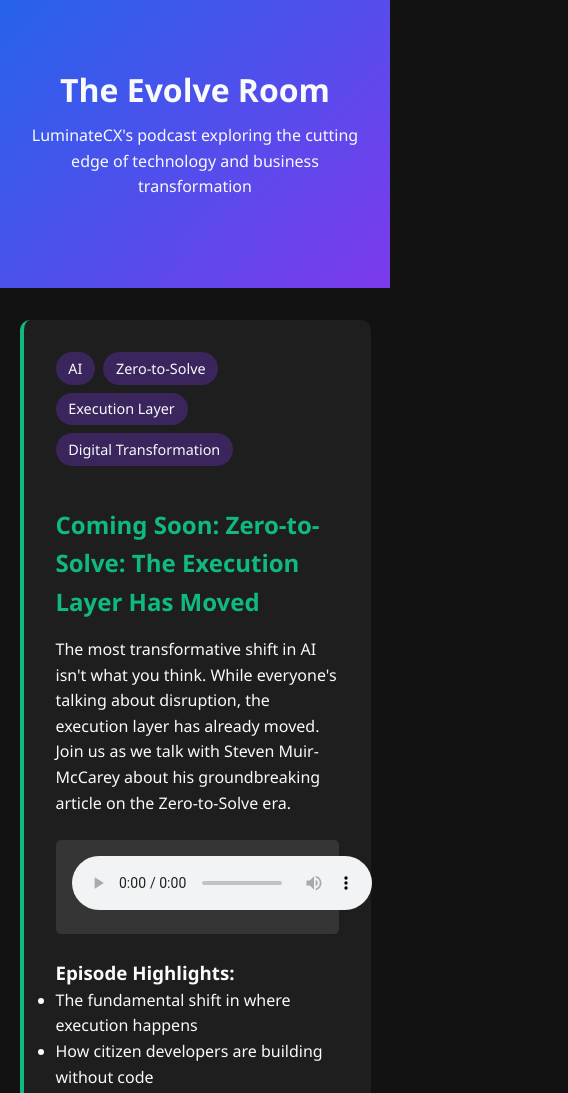
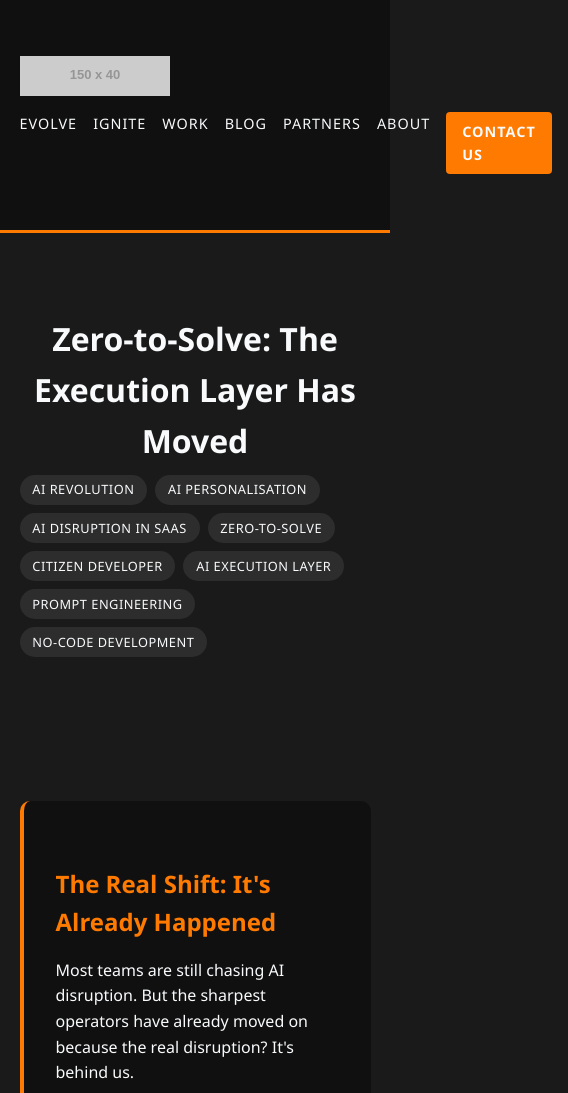
Before and after one commit to Mewsik79/zero-to-solve-podcast, a plain HTML site: page index.html in a window 390 px wide. Shown: the top 1093 px of the page, 568 px wide, since content can reach past the window. Drawn offline with Linux system fonts and the light colour scheme; placeholder pictures from the web are drawn by us.

Commit message:
Update podcast website to match LuminateCX brand and color scheme

```diff
--- a/index.html
+++ b/index.html
@@ -6,11 +6,13 @@
     <title>The Evolve Room | LuminateCX Podcast</title>
     <style>
         :root {
-            --primary: #2563eb;
-            --secondary: #7c3aed;
-            --dark: #121212;
+            --primary: #FF7A00;
+            --secondary: #FF7A00;
+            --dark: #1a1a1a;
+            --darker: #101010;
             --light: #f8fafc;
-            --accent: #10b981;
+            --accent: #FF7A00;
+            --tag-bg: #2d2d2d;
         }
         * {
             margin: 0;
@@ -24,9 +26,44 @@
             line-height: 1.6;
         }
         header {
-            background: linear-gradient(135deg, var(--primary), var(--secondary));
-            padding: 2rem 0;
-            text-align: center;
+            background-color: var(--darker);
+            padding: 1.5rem 0;
+            border-bottom: 3px solid var(--primary);
+        }
+        .header-content {
+            display: flex;
+            align-items: center;
+            justify-content: space-between;
+        }
+        .logo {
+            display: flex;
+            align-items: center;
+        }
+        .logo img {
+            height: 40px;
+            margin-right: 1rem;
+        }
+        .nav-links {
+            display: flex;
+        }
+        .nav-links a {
+            color: var(--light);
+            text-decoration: none;
+            margin-left: 1.5rem;
+            text-transform: uppercase;
+            font-size: 0.9rem;
+            letter-spacing: 1px;
+        }
+        .contact-btn {
+            background-color: var(--primary);
+            color: white;
+            padding: 0.5rem 1rem;
+            border-radius: 4px;
+            text-decoration: none;
+            text-transform: uppercase;
+            font-size: 0.9rem;
+            font-weight: bold;
+            letter-spacing: 1px;
         }
         .container {
             width: 90%;
@@ -37,6 +74,7 @@
         h1 {
             font-size: 2.5rem;
             margin-bottom: 0.5rem;
+            text-align: center;
         }
         h2 {
             font-size: 1.8rem;
@@ -46,12 +84,12 @@
         p {
             margin-bottom: 1.5rem;
         }
-        .logo {
-            max-width: 200px;
-            margin-bottom: 1rem;
+        .hero {
+            text-align: center;
+            padding: 3rem 0;
         }
         .episode-card {
-            background-color: rgba(255, 255, 255, 0.05);
+            background-color: var(--darker);
             border-radius: 10px;
             padding: 2rem;
             margin-bottom: 2rem;
@@ -59,7 +97,7 @@
         }
         .player {
             width: 100%;
-            background-color: rgba(255, 255, 255, 0.1);
+            background-color: rgba(255, 255, 255, 0.05);
             padding: 1rem;
             border-radius: 5px;
             margin: 1.5rem 0;
@@ -75,15 +113,21 @@
             margin-right: 1rem;
             margin-bottom: 1rem;
             transition: all 0.3s ease;
+            text-transform: uppercase;
+            letter-spacing: 1px;
+            font-size: 0.9rem;
         }
         .btn:hover {
-            background-color: #0d946a;
+            background-color: #e66d00;
             transform: translateY(-2px);
         }
         .host-info {
             display: flex;
             align-items: center;
             margin-bottom: 2rem;
+            background-color: var(--darker);
+            padding: 1.5rem;
+            border-radius: 10px;
         }
         .host-avatar {
             width: 80px;
@@ -91,19 +135,22 @@
             border-radius: 50%;
             margin-right: 1.5rem;
             background-color: var(--primary);
+            flex-shrink: 0;
         }
         .subscribe-section {
-            background-color: rgba(255, 255, 255, 0.05);
+            background-color: var(--darker);
             padding: 2rem;
             border-radius: 10px;
             text-align: center;
             margin: 3rem 0;
+            border-top: 3px solid var(--primary);
         }
         footer {
             text-align: center;
             padding: 2rem 0;
-            background-color: rgba(0, 0, 0, 0.3);
+            background-color: var(--darker);
             margin-top: 3rem;
+            border-top: 1px solid #333;
         }
         .tags {
             display: flex;
@@ -111,14 +158,39 @@
             margin-bottom: 1.5rem;
         }
         .tag {
-            background-color: rgba(124, 58, 237, 0.3);
+            background-color: var(--tag-bg);
             padding: 0.3rem 0.8rem;
             border-radius: 20px;
             margin-right: 0.5rem;
             margin-bottom: 0.5rem;
-            font-size: 0.9rem;
+            font-size: 0.8rem;
+            text-transform: uppercase;
+            letter-spacing: 0.5px;
+        }
+        .featured-image {
+            width: 100%;
+            border-radius: 10px;
+            margin: 1.5rem 0;
+            border: 1px solid #333;
+        }
+        .quote {
+            border-left: 3px solid var(--primary);
+            padding-left: 1.5rem;
+            margin: 2rem 0;
+            font-style: italic;
         }
         @media (max-width: 768px) {
+            .header-content {
+                flex-direction: column;
+                align-items: flex-start;
+            }
+            .nav-links {
+                margin-top: 1rem;
+            }
+            .nav-links a {
+                margin-left: 0;
+                margin-right: 1rem;
+            }
             h1 {
                 font-size: 2rem;
             }
@@ -138,28 +210,54 @@
 </head>
 <body>
     <header>
-        <div class="container">
-            <h1>The Evolve Room</h1>
-            <p>LuminateCX's podcast exploring the cutting edge of technology and business transformation</p>
+        <div class="container header-content">
+            <div class="logo">
+                <img src="https://via.placeholder.com/150x40/FF7A00/FFFFFF?text=LuminateCX" alt="LuminateCX Logo">
+            </div>
+            <div class="nav-links">
+                <a href="#">EVOLVE</a>
+                <a href="#">IGNITE</a>
+                <a href="#">WORK</a>
+                <a href="#">BLOG</a>
+                <a href="#">PARTNERS</a>
+                <a href="#">ABOUT</a>
+                <a href="#" class="contact-btn">CONTACT US</a>
+            </div>
         </div>
     </header>
 
+    <div class="hero">
+        <div class="container">
+            <h1>Zero-to-Solve: The Execution Layer Has Moved</h1>
+            <div class="tags">
+                <span class="tag">AI Revolution</span>
+                <span class="tag">AI Personalisation</span>
+                <span class="tag">AI disruption in SaaS</span>
+                <span class="tag">Zero-to-Solve</span>
+                <span class="tag">Citizen Developer</span>
+                <span class="tag">AI Execution Layer</span>
+                <span class="tag">Prompt Engineering</span>
+                <span class="tag">No-Code Development</span>
+            </div>
+        </div>
+    </div>
+
     <div class="container">
         <div class="episode-card">
-            <div class="tags">
-                <span class="tag">AI</span>
-                <span class="tag">Zero-to-Solve</span>
-                <span class="tag">Execution Layer</span>
-                <span class="tag">Digital Transformation</span>
-            </div>
-            <h2>Coming Soon: Zero-to-Solve: The Execution Layer Has Moved</h2>
-            <p>The most transformative shift in AI isn't what you think. While everyone's talking about disruption, the execution layer has already moved. Join us as we talk with Steven Muir-McCarey about his groundbreaking article on the Zero-to-Solve era.</p>
+            <h2>The Real Shift: It's Already Happened</h2>
+            <p>Most teams are still chasing AI disruption. But the sharpest operators have already moved on because the real disruption? It's behind us.</p>
+
+            <img src="https://via.placeholder.com/800x400/333333/FF7A00?text=Zero-to-Solve" alt="Zero-to-Solve Concept" class="featured-image">
 
             <div class="player">
                 <audio controls>
                     <source src="teaser.mp3" type="audio/mp3">
                     Your browser does not support the audio element.
                 </audio>
+            </div>
+
+            <div class="quote">
+                "The execution layer has moved. It's no longer buried in your dev backlog, your delivery pipeline, or integration stack. It now lives at the edge, where intent meets outcome, instantly."
             </div>
 
             <h3>Episode Highlights:</h3>
@@ -195,6 +293,14 @@
             </div>
         </div>
 
+        <div class="host-info">
+            <div class="host-avatar"></div>
+            <div>
+                <h3>Steven Muir-McCarey</h3>
+                <p>Author of "Zero-to-Solve: The Execution Layer Has Moved" and technology thought leader. Steven's insights on AI-native tools and the changing execution layer are reshaping how organisations approach digital transformation.</p>
+            </div>
+        </div>
+
         <div id="subscribe" class="subscribe-section">
             <h2>Never Miss an Episode</h2>
             <p>Subscribe to The Evolve Room and stay ahead of the curve with insights from the leading edge of technology and business.</p>
@@ -205,7 +311,13 @@
         </div>
 
         <h2>About LuminateCX</h2>
-        <p>At LuminateCX, we help leaders separate signal from hype, identify execution leverage points, and build AI-native workflows that actually ship. Our podcast, The Evolve Room, brings you conversations with thought leaders at the forefront of technological transformation.</p>
+        <p>At LuminateCX, we help leaders:</p>
+        <ul>
+            <li>Separate signal from hype</li>
+            <li>Identify execution leverage points</li>
+            <li>Build AI-native workflows and Zero-to-Solve roadmaps that actually ship</li>
+        </ul>
+        <a href="#" class="btn">Book a Pulse Session</a>
     </div>
 
     <footer>
```
